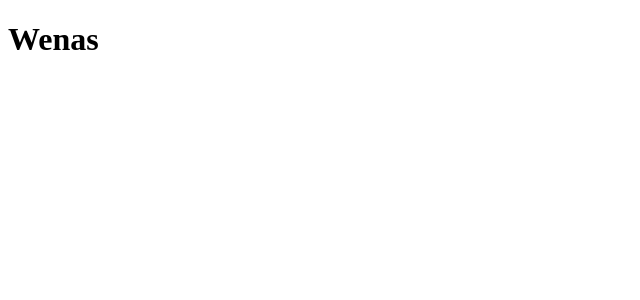
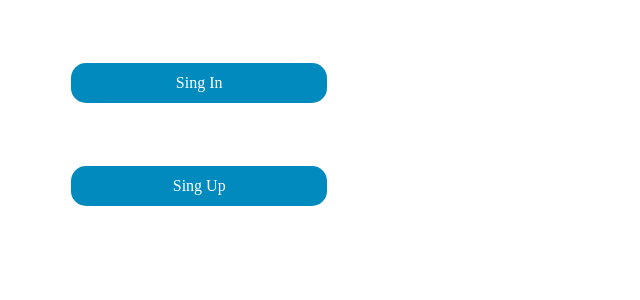
Before and after one commit to R-Alejandro/proyecto-web, a React (Create React App) app in the folder client/: page /home in a window 1280 px wide. Shown: the top 300 px of the page, without its empty margins (0-640 px from the left). Built offline with nearby package versions, Linux system fonts and the light colour scheme.

Commit message:
routes & home

```diff
--- a/client/package.json
+++ b/client/package.json
@@ -8,6 +8,7 @@
     "@testing-library/user-event": "^12.1.10",
     "react": "^17.0.2",
     "react-dom": "^17.0.2",
+    "react-router-dom": "^5.3.0",
     "react-scripts": "4.0.3",
     "web-vitals": "^1.0.1"
   },
--- a/client/src/components/App.js
+++ b/client/src/components/App.js
@@ -1,9 +1,23 @@
+import React from "react"
+import { BrowserRouter, Route, Switch } from "react-router-dom"
+import Home from "../pages/home"
+import singIn from "../pages/singIn"
+import singUp from "../pages/singUp"
+import NotFound from '../pages/notFound'
+import Pruebas from '../pages/pruebasRozo'
+
 function App() {
   return (
-    <div>
-      <h1>Wenas</h1>
-    </div>
-  );
+    <BrowserRouter>
+      <Switch>
+        <Route exact path="/home" component={Home} />
+        <Route exact path="/singIn" component={singIn} />
+        <Route exact path="/singUp" component={singUp} />
+        <Route exact path="/pruebas" component={Pruebas} />
+        <Route component={NotFound}/>
+      </Switch>
+    </BrowserRouter>
+  )
 }
 
-export default App;
+export default App
--- /dev/null
+++ b/client/src/components/directionalButton.js
@@ -0,0 +1,15 @@
+import React from 'react'
+import {Link} from 'react-router-dom'
+import './styles/style_direccionalButton.css'
+
+const directionalButton = ({ layer , route}) => (
+    <div className="directionalButton_container">
+        <Link to={route}>
+            <a>
+                {layer}
+            </a>
+        </Link>
+    </div>
+)
+
+export default directionalButton
--- /dev/null
+++ b/client/src/components/styles/style_direccionalButton.css
@@ -0,0 +1,15 @@
+.directionalButton_container{
+    width: 20vw;
+    height: 5vh;
+    background-color: #018ABE;
+    border-radius: 15px;
+    margin: 5%;
+    display: flex;
+    justify-content: center;
+    align-items: center;
+}
+
+.directionalButton_container a{
+    text-decoration: none;
+    color: white;
+}
--- a/client/src/pages/home.js
+++ b/client/src/pages/home.js
@@ -1,8 +1,16 @@
-import React, {Fragment} from "react";
+import React, { Fragment } from "react";
+import DirectionalButton from '../components/directionalButton'
 
-const home = () =>(
+const home = () => (
     <Fragment>
-
+        <DirectionalButton
+            layer="Sing In"
+            route="/singIn"
+        />
+        <DirectionalButton
+            layer="Sing Up"
+            route="/singUp"
+        />
     </Fragment>
 )
 
--- /dev/null
+++ b/client/src/pages/notFound.js
@@ -0,0 +1,9 @@
+import React from "react";
+
+const notFound = () =>(
+    <h1>
+        Pagina no encontrada
+    </h1>
+)
+
+export default notFound
--- /dev/null
+++ b/client/src/pages/pruebasRozo.js
@@ -0,0 +1,13 @@
+import React from "react"
+
+class prueba extends React.Component{
+    render() {
+        return(
+            <div>
+                todo aqui dentro
+            </div>
+        )
+    }
+}
+
+export default prueba
--- /dev/null
+++ b/client/src/pages/singIn.js
@@ -0,0 +1,13 @@
+import React from "react"
+
+class singIn extends React.Component{
+    render() {
+        return (
+            <div>
+                singIn
+            </div>
+        )
+    }
+}
+
+export default singIn
--- /dev/null
+++ b/client/src/pages/singUp.js
@@ -0,0 +1,13 @@
+import React from "react"
+
+class singUp extends React.Component{
+    render() {
+        return (
+            <div>
+                singUp
+            </div>
+        )
+    }
+}
+
+export default singUp
--- a/package.json
+++ b/package.json
@@ -22,7 +22,8 @@
   "dependencies": {
     "dotenv": "^10.0.0",
     "express": "^4.17.1",
-    "mysql": "^2.18.1"
+    "mysql": "^2.18.1",
+    "react-router-dom": "^5.3.0"
   },
   "devDependencies": {
     "nodemon": "^2.0.12"
```
Also changed, not shown: client/src/components/defaultButton.js (deleted, +0 -9 lines), client/src/components/styles/style_app.css (deleted), 2 other files (tests, documents, lock files or other folders).
